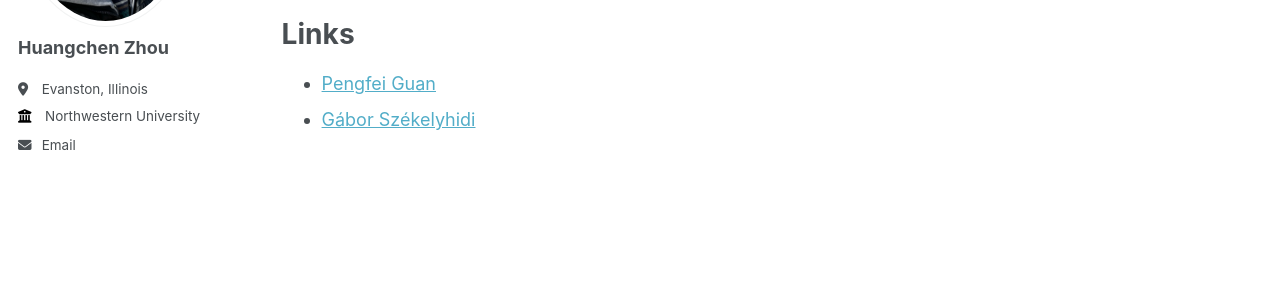
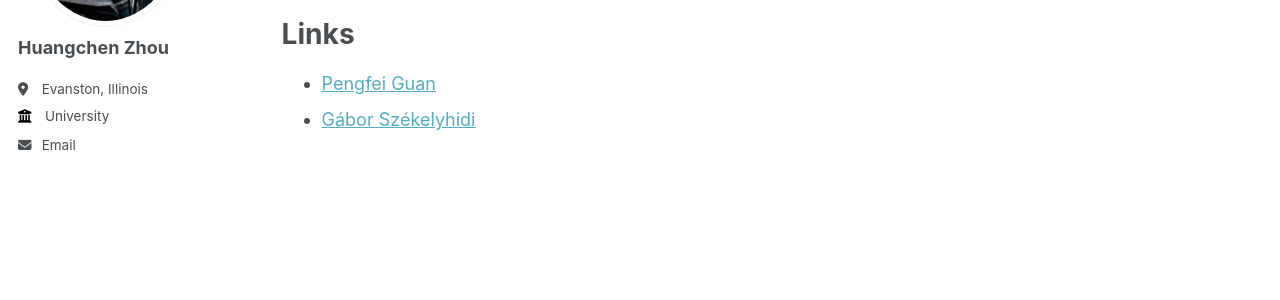
Before and after one commit to zhc515/zhc515.github.io, a Jekyll site: the page built from _pages/about.md, in a window 1280 px wide. Shown: the part 308-608 px from the top of the page. Built offline with Jekyll 4.4.1, drawn with Linux system fonts in a browser that asks for light colours.

Commit message:
Update _config.yml

```diff
--- a/_config.yml
+++ b/_config.yml
@@ -26,7 +26,7 @@ author:
   pronouns         : # example: "she/her"
   bio              : ""  #Short biography for the left-hand sidebar
   location         : "Evanston, Illinois"
-  employer         : "Northwestern University"
+  employer         : "University"
   uri              : # URL
   email            : "huangchenzhou2029@u.northwestern.edu"
 
```
